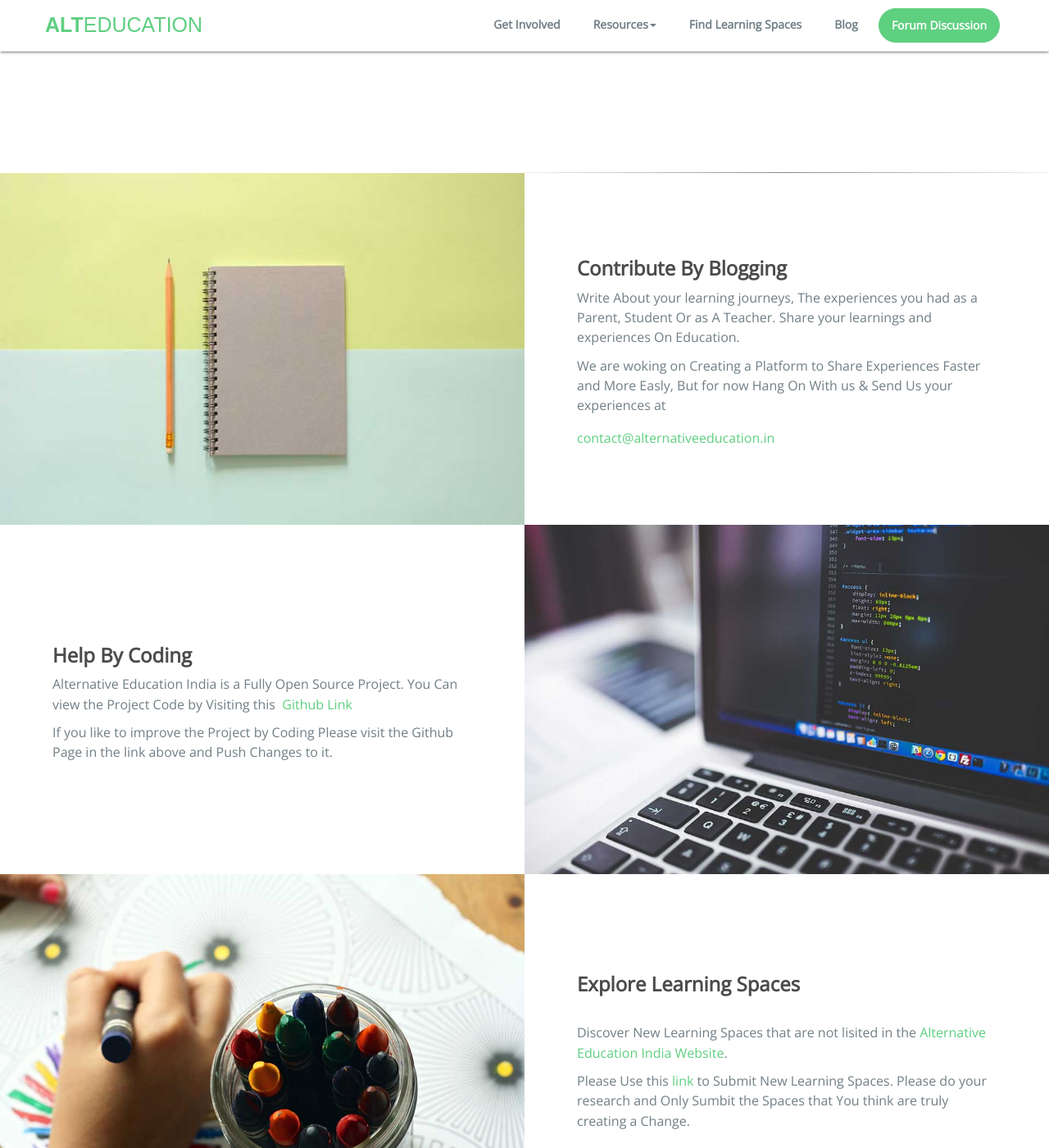
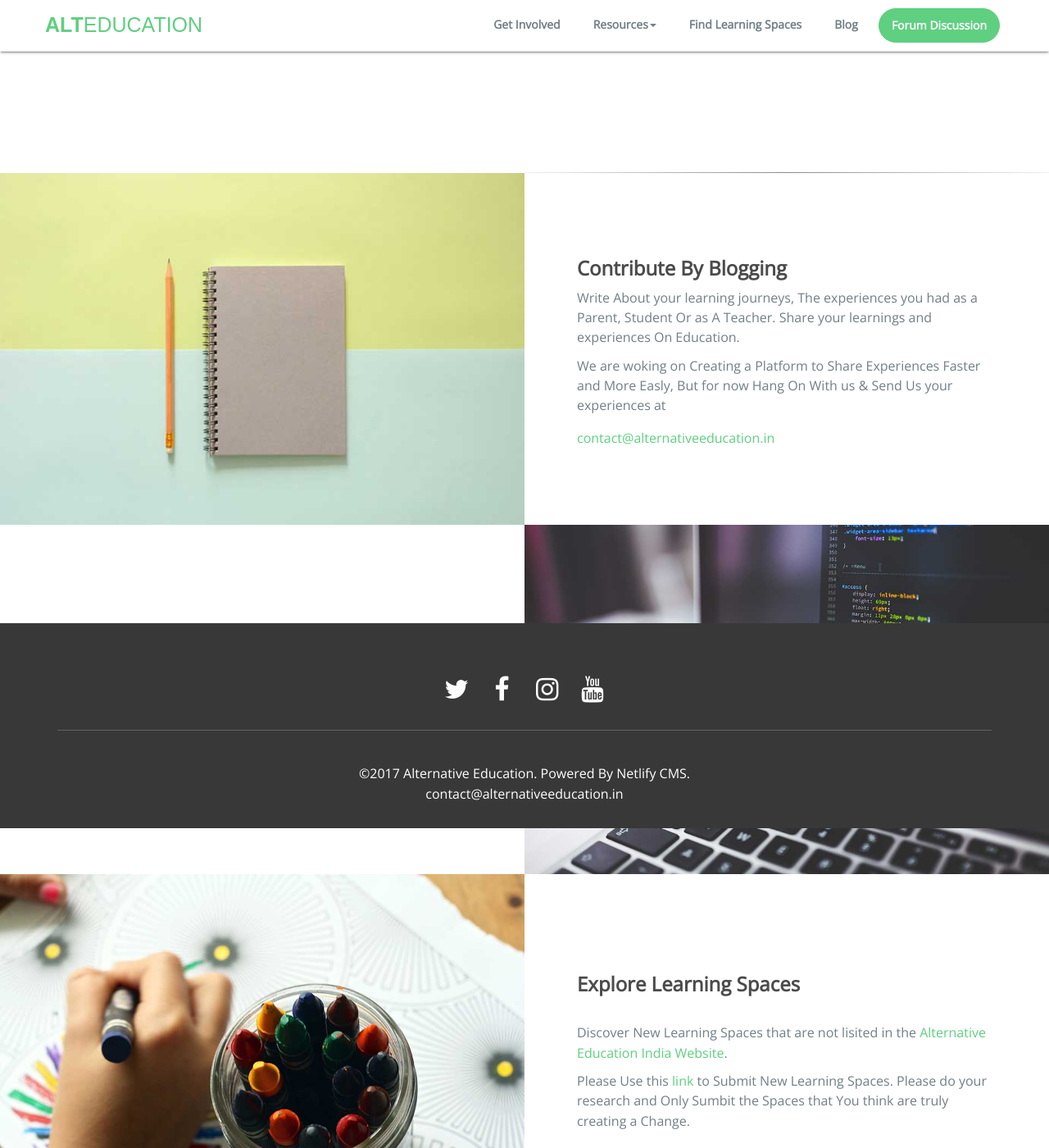
Before and after one commit to alteducation/web, a Jekyll site: the page built from get-involved.html, in a window 1280 px wide and 1400 px high, scrolled down 390 px. Shown: the whole window at 82% size. Built offline with Jekyll 4.4.1, drawn with Linux system fonts in a browser that asks for light colours; some web fonts are replaced; comment, search, counter and statistics services are not loaded.

Commit message:
Footer Fix Attempt 3

```diff
--- a/css/style.css
+++ b/css/style.css
@@ -278,7 +278,7 @@ Extra Top Margin
 Footer
 ************************************/
 .footer {
-  position: static;
+  position: absolute;
   bottom: 0;
   width: 100%;
   padding: 5px 0 20px;
```
